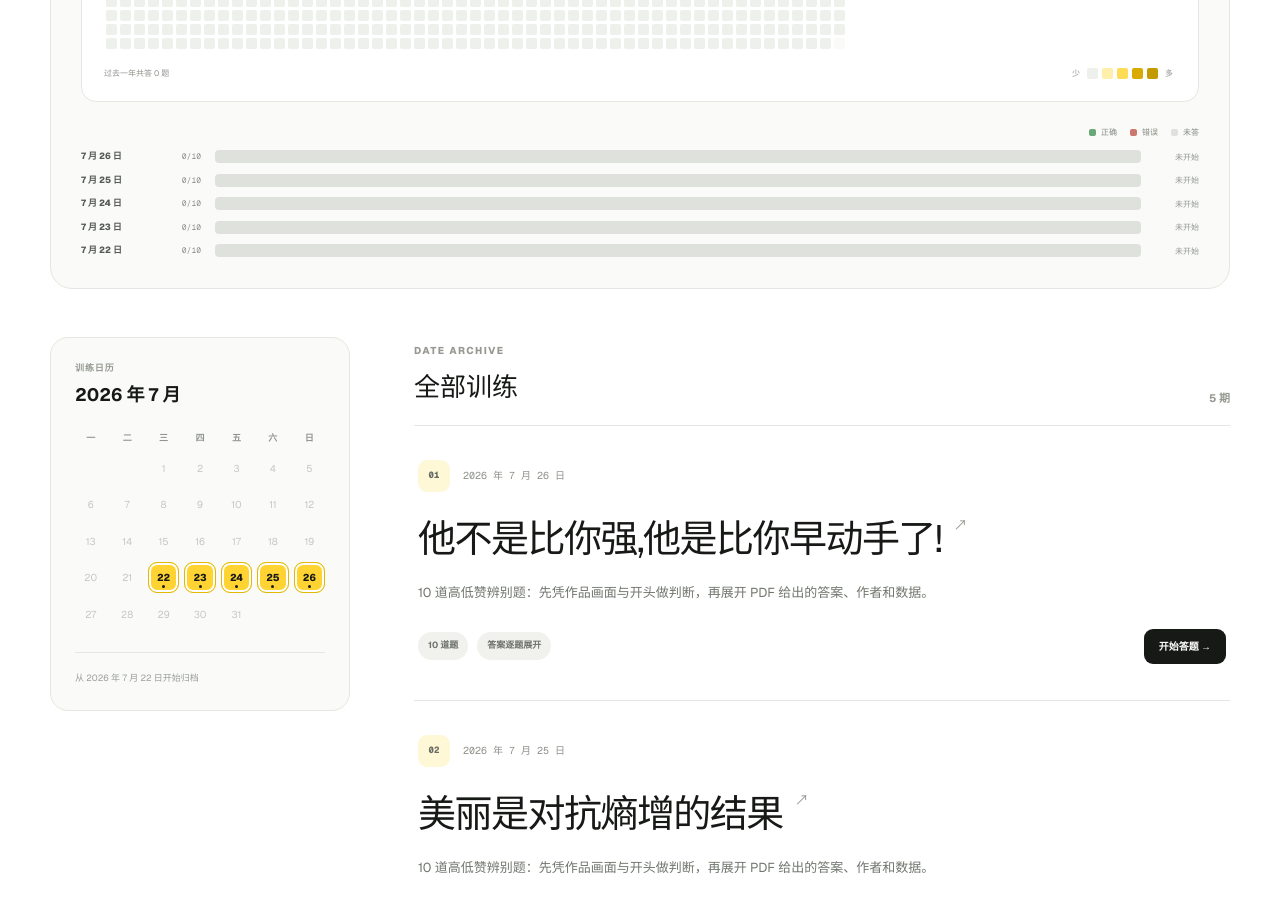
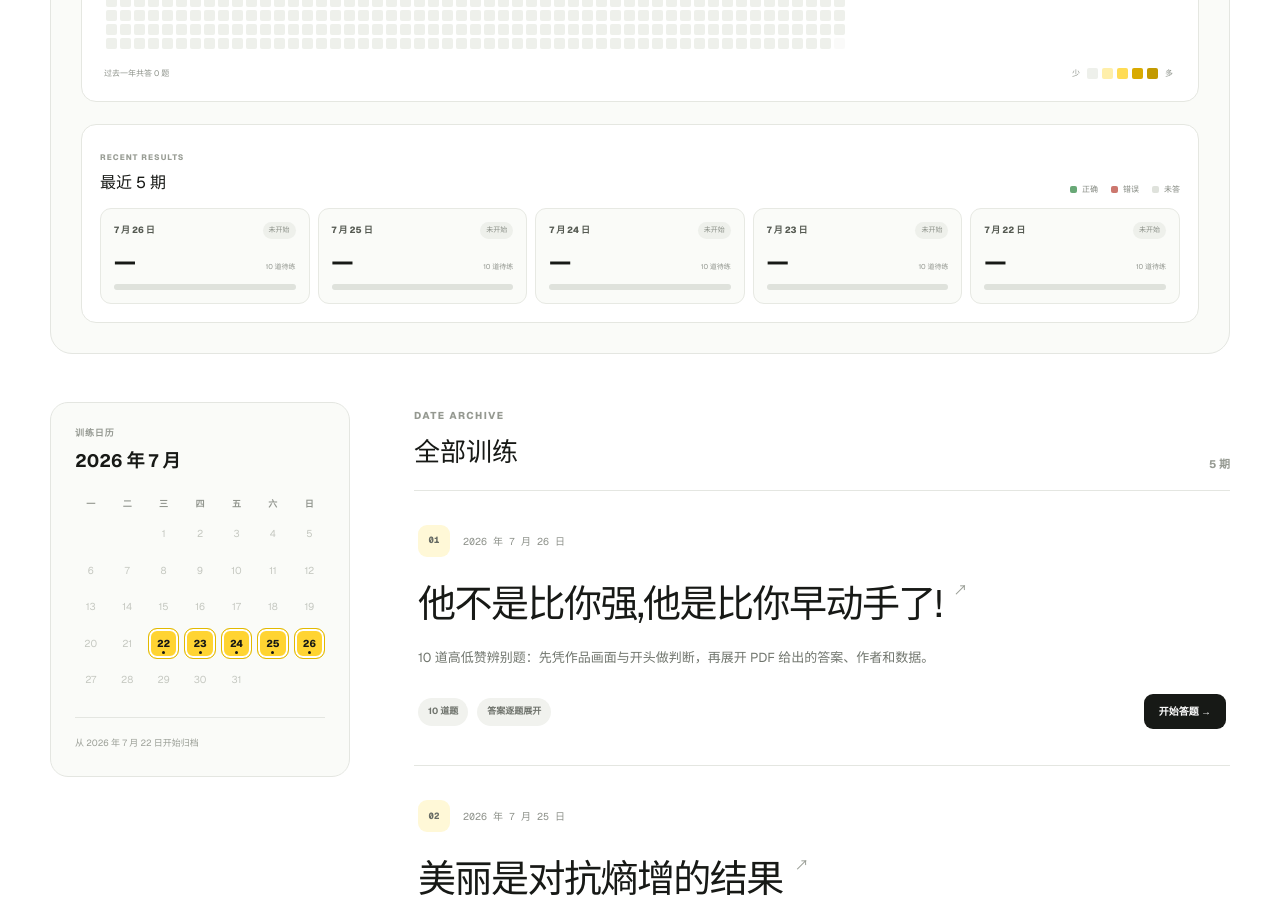
Before and after one commit to renrenlu/baopin_u, a Next.js app: page /hooks in a window 1280 px wide. Shown: the part 820-1722 px from the top of the page. Built offline with nearby package versions, Linux system fonts and the light colour scheme; no server answers.

Commit message:
Compact recent hook training results

```diff
--- a/app/globals.css
+++ b/app/globals.css
@@ -1030,22 +1030,31 @@ button:focus-visible, a:focus-visible, input:focus-visible {
 .training-activity-heatmap > footer { display: flex; align-items: center; justify-content: space-between; gap: 18px; margin-top: 10px; color: #8d928a; font-size: 8px; }
 .training-heatmap-scale { display: flex; align-items: center; gap: 4px; }
 .training-heatmap-scale span { margin: 0 3px; }
-.training-history-chart { display: grid; gap: 10px; margin-top: 24px; }
-.training-history-legend { display: flex; justify-content: flex-end; gap: 13px; margin-bottom: 2px; }
+.training-history-chart { display: grid; gap: 13px; margin-top: 22px; padding: 18px; border: 1px solid #e5e7e1; border-radius: 15px; background: #fff; }
+.training-history-chart-heading { display: flex; align-items: end; justify-content: space-between; gap: 18px; }
+.training-history-chart-heading > div:first-child > span { color: #9a9e96; font-size: 8px; font-weight: 800; letter-spacing: 0.13em; }
+.training-history-chart-heading h3 { margin: 4px 0 0; font-size: 16px; }
+.training-history-legend { display: flex; justify-content: flex-end; gap: 13px; }
 .training-history-legend span { display: inline-flex; align-items: center; gap: 5px; color: #848981; font-size: 8px; }
 .training-history-legend span::before { width: 7px; height: 7px; border-radius: 2px; background: #dfe2dc; content: ""; }
 .training-history-legend .correct::before { background: #68a876; }
 .training-history-legend .wrong::before { background: #cc776e; }
-.training-history-row { display: grid; grid-template-columns: 120px minmax(0, 1fr) 44px; align-items: center; gap: 14px; }
-.training-history-row > a { display: flex; align-items: baseline; justify-content: space-between; gap: 8px; font-size: 9px; }
-.training-history-row time { color: #555a52; font-weight: 750; }
-.training-history-row > a span { color: #8d918a; font-family: var(--font-geist-mono), monospace; font-size: 8px; }
-.training-history-bar { height: 13px; display: flex; overflow: hidden; border-radius: 4px; background: #dfe2dc; }
+.training-history-results { display: grid; grid-template-columns: repeat(5, minmax(0, 1fr)); gap: 8px; }
+.training-history-result { min-width: 0; display: grid; gap: 12px; padding: 13px; border: 1px solid #e7e9e3; border-radius: 11px; background: #fafbf8; transition: border-color 160ms ease, transform 160ms ease; }
+.training-history-result:hover { transform: translateY(-1px); border-color: #d4b936; }
+.training-history-result > header { display: flex; align-items: center; justify-content: space-between; gap: 8px; }
+.training-history-result time { color: #555a52; font-size: 9px; font-weight: 780; }
+.training-history-result > header span { padding: 3px 6px; border-radius: 999px; background: #eef0eb; color: #8a8f87; font-size: 7px; white-space: nowrap; }
+.training-history-result > header span.complete { background: #e7f2e8; color: #4f7d59; }
+.training-history-result > header span.active { background: var(--yellow-soft); color: #766314; }
+.training-history-result-score { display: flex; align-items: end; justify-content: space-between; gap: 8px; }
+.training-history-result-score strong { font-size: 24px; line-height: 0.9; letter-spacing: -0.05em; }
+.training-history-result-score small { overflow: hidden; color: #91958e; font-size: 7px; text-overflow: ellipsis; white-space: nowrap; }
+.training-history-bar { height: 6px; display: flex; overflow: hidden; border-radius: 999px; background: #dfe2dc; }
 .training-history-bar i { height: 100%; transition: width 220ms ease; }
 .training-history-bar .correct { background: #68a876; }
 .training-history-bar .wrong { background: #cc776e; }
 .training-history-bar .unanswered { background: #dfe2dc; }
-.training-history-row > p { margin: 0; color: #93978f; font-size: 8px; text-align: right; }
 .training-history-loading { margin: 14px 0 0; color: #8e938a; font-size: 9px; }
 
 .hook-issue-list { min-width: 0; }
@@ -1171,6 +1180,7 @@ button:focus-visible, a:focus-visible, input:focus-visible {
   .hook-archive-layout { grid-template-columns: 1fr; gap: 40px; }
   .hook-calendar-card { position: relative; top: auto; width: min(100%, 380px); }
   .training-history-metrics { grid-template-columns: repeat(2, minmax(0, 1fr)); }
+  .training-history-results { grid-template-columns: repeat(3, minmax(0, 1fr)); }
   .training-activity-heatmap > header { align-items: start; flex-direction: column; gap: 8px; }
   .training-activity-heatmap > header p { text-align: left; }
   .training-visual-choice img { height: 440px; }
@@ -1190,8 +1200,9 @@ button:focus-visible, a:focus-visible, input:focus-visible {
   .training-history-heading p { text-align: left; }
   .training-history-metrics { gap: 7px; }
   .training-history-metrics article { min-height: 96px; padding: 13px; }
-  .training-history-row { grid-template-columns: 92px minmax(0, 1fr); gap: 10px; }
-  .training-history-row > p { display: none; }
+  .training-history-chart { padding: 14px; }
+  .training-history-results { grid-template-columns: none; grid-auto-columns: minmax(150px, 72%); grid-auto-flow: column; overflow-x: auto; padding-bottom: 7px; scroll-snap-type: x proximity; }
+  .training-history-result { scroll-snap-align: start; }
   .hook-issue-card footer { align-items: flex-start; flex-wrap: wrap; }
   .hook-issue-card footer a { width: 100%; margin: 8px 0 0; text-align: center; }
   .hook-training-hero { padding-bottom: 36px; }
--- a/app/hooks/training-history.tsx
+++ b/app/hooks/training-history.tsx
@@ -293,35 +293,65 @@ export default function TrainingHistory({ issues, basePath }: TrainingHistoryPro
       </section>
 
       <div className="training-history-chart">
+        <div className="training-history-chart-heading">
+          <div>
+            <span>RECENT RESULTS</span>
+            <h3>最近 5 期</h3>
+          </div>
           <div className="training-history-legend" aria-hidden="true">
             <span className="correct">正确</span>
             <span className="wrong">错误</span>
             <span className="unanswered">未答</span>
           </div>
+        </div>
 
-        {ready ? results.map((result) => {
+        {ready ? (
+          <div className="training-history-results">
+            {results.slice(0, 5).map((result) => {
               const correctWidth = (result.correct / result.total) * 100;
               const wrongWidth = (result.wrong / result.total) * 100;
               const unansweredWidth = Math.max(0, 100 - correctWidth - wrongWidth);
+              const status = result.completed ? "已完成" : result.answered ? "进行中" : "未开始";
+              const statusClass = result.completed ? "complete" : result.answered ? "active" : "idle";
               return (
-            <article className="training-history-row" key={result.date}>
-              <a href={`${basePath}/hooks/${result.date.replaceAll("-", "")}/`}>
+                <a
+                  className="training-history-result"
+                  href={`${basePath}/hooks/${result.date.replaceAll("-", "")}/`}
+                  aria-label={`${formatShortDate(result.date)}训练：${status}`}
+                  key={result.date}
+                >
+                  <header>
                     <time dateTime={result.date}>{formatShortDate(result.date)}</time>
-                <span>{result.completed ? `${result.score}%` : `${result.answered}/${result.total}`}</span>
-              </a>
+                    <span className={statusClass}>{status}</span>
+                  </header>
+                  <div className="training-history-result-score">
+                    <strong>
+                      {result.completed
+                        ? `${result.score}%`
+                        : result.answered
+                          ? `${result.answered}/${result.total}`
+                          : "—"}
+                    </strong>
+                    <small>
+                      {result.answered
+                        ? `${result.correct} 对 · ${result.wrong} 错`
+                        : `${result.total} 道待练`}
+                    </small>
+                  </div>
                   <div
                     className="training-history-bar"
                     role="img"
-                aria-label={`${formatShortDate(result.date)}：答对 ${result.correct} 题，答错 ${result.wrong} 题，未答 ${result.total - result.answered} 题`}
+                    aria-label={`答对 ${result.correct} 题，答错 ${result.wrong} 题，未答 ${result.total - result.answered} 题`}
                   >
                     <i className="correct" style={{ width: `${correctWidth}%` }} />
                     <i className="wrong" style={{ width: `${wrongWidth}%` }} />
                     <i className="unanswered" style={{ width: `${unansweredWidth}%` }} />
                   </div>
-              <p>{result.completed ? "已完成" : result.answered ? "进行中" : "未开始"}</p>
-            </article>
+                </a>
               );
-        }) : (
+            })}
+          </div>
+        ) : (
           <p className="training-history-loading">正在读取本机训练记录…</p>
         )}
       </div>
```
Lines whose indentation alone changed are shown as unchanged.
